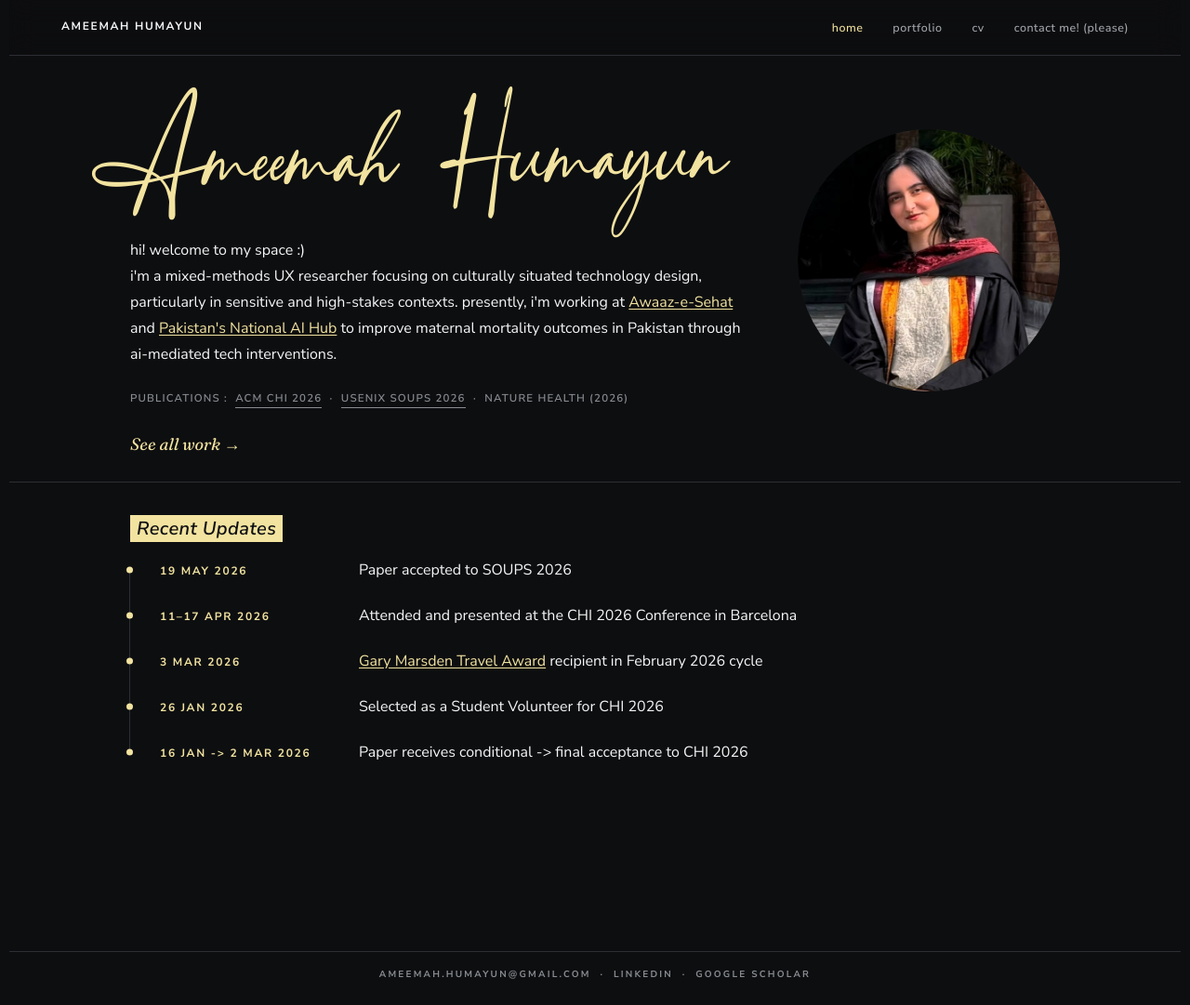
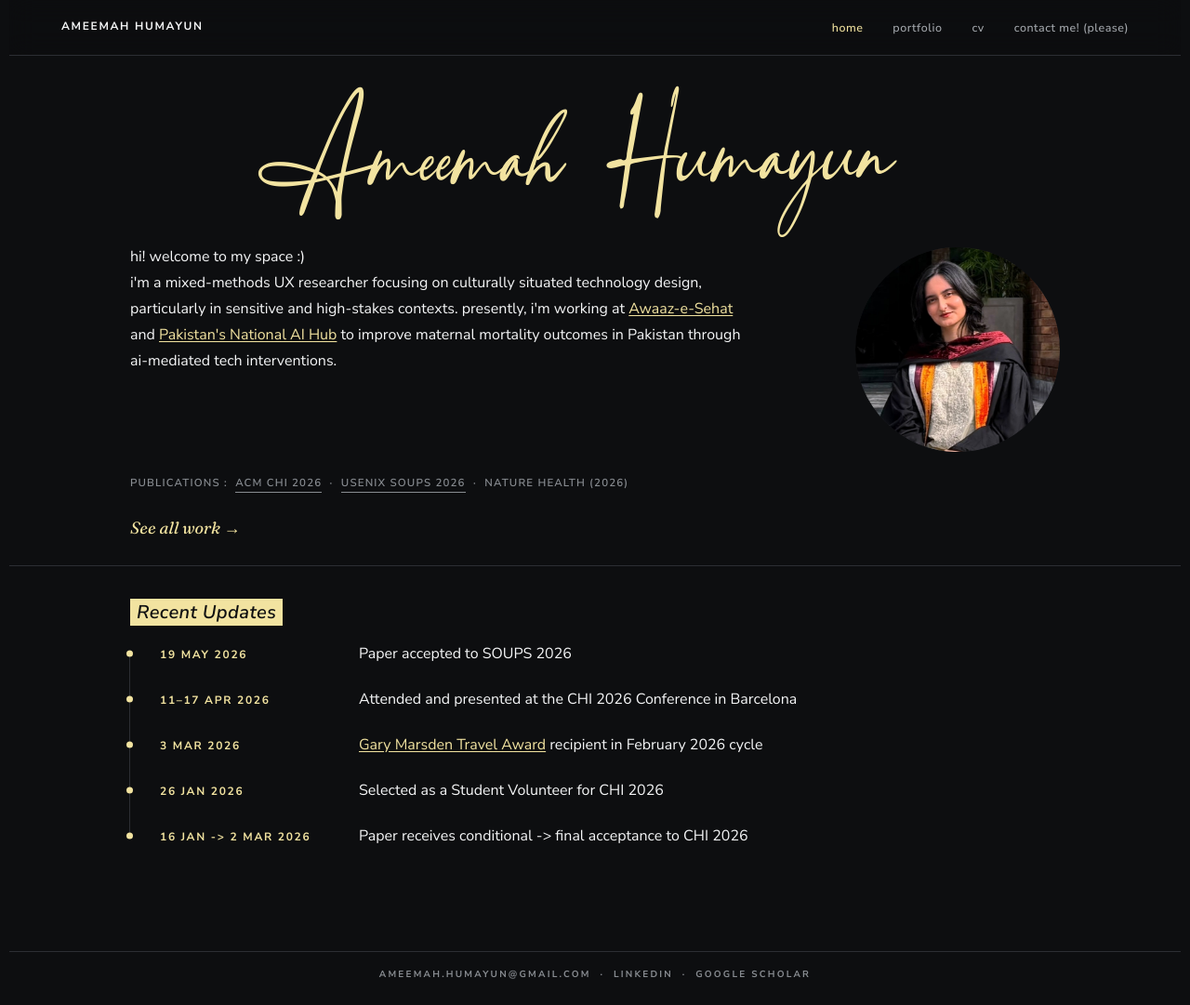
Before and after one commit to ameemahumayun/ameemahumayun.github.io, a Jekyll site: the page built from index.html, in a window 1280 px wide and 1081 px high. Shown: the whole window at 93% size. Built offline with Jekyll 4.4.1, drawn with Linux system fonts in a browser that asks for light colours.

Commit message:
Redesign homepage hero: centered name, magazine-style text wrap
Replaced the two-column flex layout (name+text on the left, fixed
photo on the right) with a single column: the name is centered
across the full hero width, and the circular portrait now floats
beside the intro paragraph with text wrapping around it, sized down
to 220px so wrapped lines keep real width. Publications/See-all-work
clear the float so they always sit below the image+paragraph block
regardless of how long either runs.

Dropped the old flex-row alignment machinery (hero__text flex:1 1
auto, the avatar's margin-top hack for vertical-centering against
the intro, the signature's -1.8125rem margin-left that nudged it
left of the old left-aligned paragraph) since none of it applies to
this layout. Verified: no horizontal overflow and a clean stacked
fallback on mobile, and the Publications links are still genuinely
clickable (pointer-events:none on the name remains relevant since
its rotated/transformed box can still visually drift near them).

```diff
--- a/assets/css/components.css
+++ b/assets/css/components.css
@@ -182,20 +182,20 @@
 .hero--profile { padding: var(--space-4) 0 var(--space-3); }
 .hero--profile .hero__inner {
   max-width: var(--container-wide);
-  display: flex;
-  align-items: flex-start;
-  gap: var(--space-4);
 }
-.hero__text { flex: 1 1 auto; min-width: 0; }
+/* Name centered across the full hero width, above the text-wrap area.
+   The -1.8125rem margin-left on .signature-text was tuned to nudge the
+   name left of the (left-aligned) paragraph in the old layout — reset
+   it here so centering stays symmetric. */
+.hero__name {
+  text-align: center;
+  margin-left: 0;
+}
 .hero--profile .eyebrow-rule {
   white-space: nowrap;
   font-size: 10px;
   letter-spacing: var(--tracking-wider);
 }
-/* Fixed (not viewport-scaled) so its height stays matched to the text
-   column's height — which is itself stable across desktop widths since
-   the paragraphs cap out at max-width:660px. A vw-based width used to
-   drift out of sync with the text block at in-between viewport widths. */
 .hero__avatar {
   width: 282px;
   height: auto;
@@ -206,26 +206,24 @@
   background: var(--color-bg-card);
   flex-shrink: 0;
 }
+/* Classic magazine-style text wrap: the circle floats beside the intro
+   paragraph (sits right where it's placed in the markup — directly before
+   p.lead — so its top lines up with the paragraph's first line), sized
+   down from the old 282px so the wrapped lines still have real width to
+   breathe in. Publications/See-all-work clear it so they always start
+   below the image+paragraph block, however long either one runs. */
 .hero__avatar--round {
   aspect-ratio: 1 / 1;
   border-radius: 50%;
-  margin-top: 2.9175rem;
   border: none;
   object-position: center 15%;
+  width: 220px;
+  float: right;
+  margin: 4px 0 var(--space-3) var(--space-4);
 }
-/* Switches to stacked layout at a wider breakpoint (900px, not the
-   site's usual 768px) — below ~900px the fixed-width avatar and the
-   wrapping text column no longer stay height-matched (see
-   .hero__avatar comment above), so we drop to stacked before that
-   mismatch shows up rather than after. */
-@media (max-width: 900px) {
-  .hero--profile .hero__inner {
-    flex-direction: column;
-    align-items: flex-start;
-    gap: var(--space-4);
-  }
-  /* Image first, then text on mobile */
-  .hero__avatar { order: -1; width: 190px; height: auto; max-width: none; }
+.hero__text > .eyebrow { clear: both; }
+@media (max-width: 600px) {
+  .hero__avatar--round { float: none; width: 160px; margin: 0 0 var(--space-3); }
   .hero--profile .eyebrow-rule {
     white-space: normal;
     font-size: 11.5px;
--- a/index.html
+++ b/index.html
@@ -9,8 +9,9 @@ description: Mixed-methods UX researcher working on human-centered AI for health
 <header class="hero hero--profile">
   <div class="hero__inner">
     <div class="hero__text">
-      <h1 class="signature-text" style="margin-top:2.47rem;margin-bottom:1.1rem;">Ameemah Humayun</h1>
-      <p class="lead" style="max-width:660px;font-size:var(--text-base);line-height:1.75;margin-bottom:1.25rem;">hi! welcome to my space :)<br>i'm a mixed-methods UX researcher focusing on culturally situated technology design, particularly in sensitive and high-stakes contexts. presently, i'm working at <a href="https://or.lums.edu.pk/research-project/lums-faculty-showcases-bill-melinda-gates-foundation-funded-project-78th-un" target="_blank" rel="noopener" class="link-teal">Awaaz-e-Sehat</a> and <a href="https://lums.edu.pk/news/lums-awarded-major-grant-establish-pakistans-first-national-ai-hub" target="_blank" rel="noopener" class="link-teal">Pakistan's National AI Hub</a> to improve maternal mortality outcomes in Pakistan through ai-mediated tech interventions.</p>
+      <h1 class="signature-text hero__name" style="margin-top:2.47rem;margin-bottom:1.5rem;">Ameemah Humayun</h1>
+      <img class="hero__avatar hero__avatar--round" src="{{ '/assets/images/me.jpeg' | relative_url }}" alt="Portrait of Ameemah Humayun" width="600" height="802">
+      <p class="lead" style="max-width:660px;font-size:var(--text-base);line-height:1.75;margin-top:1.5rem;margin-bottom:1.25rem;">hi! welcome to my space :)<br>i'm a mixed-methods UX researcher focusing on culturally situated technology design, particularly in sensitive and high-stakes contexts. presently, i'm working at <a href="https://or.lums.edu.pk/research-project/lums-faculty-showcases-bill-melinda-gates-foundation-funded-project-78th-un" target="_blank" rel="noopener" class="link-teal">Awaaz-e-Sehat</a> and <a href="https://lums.edu.pk/news/lums-awarded-major-grant-establish-pakistans-first-national-ai-hub" target="_blank" rel="noopener" class="link-teal">Pakistan's National AI Hub</a> to improve maternal mortality outcomes in Pakistan through ai-mediated tech interventions.</p>
       <p class="eyebrow" style="margin-top:1.5rem;margin-bottom:1.25rem;color:var(--color-text-mute);font-weight:600;letter-spacing:0.1em;">
         Publications&nbsp;:&nbsp;
         <a href="https://doi.org/10.1145/3772318.3791315" target="_blank" rel="noopener" class="link-quiet link-underline-mute">ACM CHI 2026</a> &nbsp;·&nbsp;
@@ -21,7 +22,6 @@ description: Mixed-methods UX researcher working on human-centered AI for health
         <a href="{{ '/work/' | relative_url }}" class="serif" style="font-size:1.125rem;">See all work &rarr;</a>
       </p>
     </div>
-    <img class="hero__avatar hero__avatar--round" src="{{ '/assets/images/me.jpeg' | relative_url }}" alt="Portrait of Ameemah Humayun" width="600" height="802">
   </div>
 </header>
 
```
